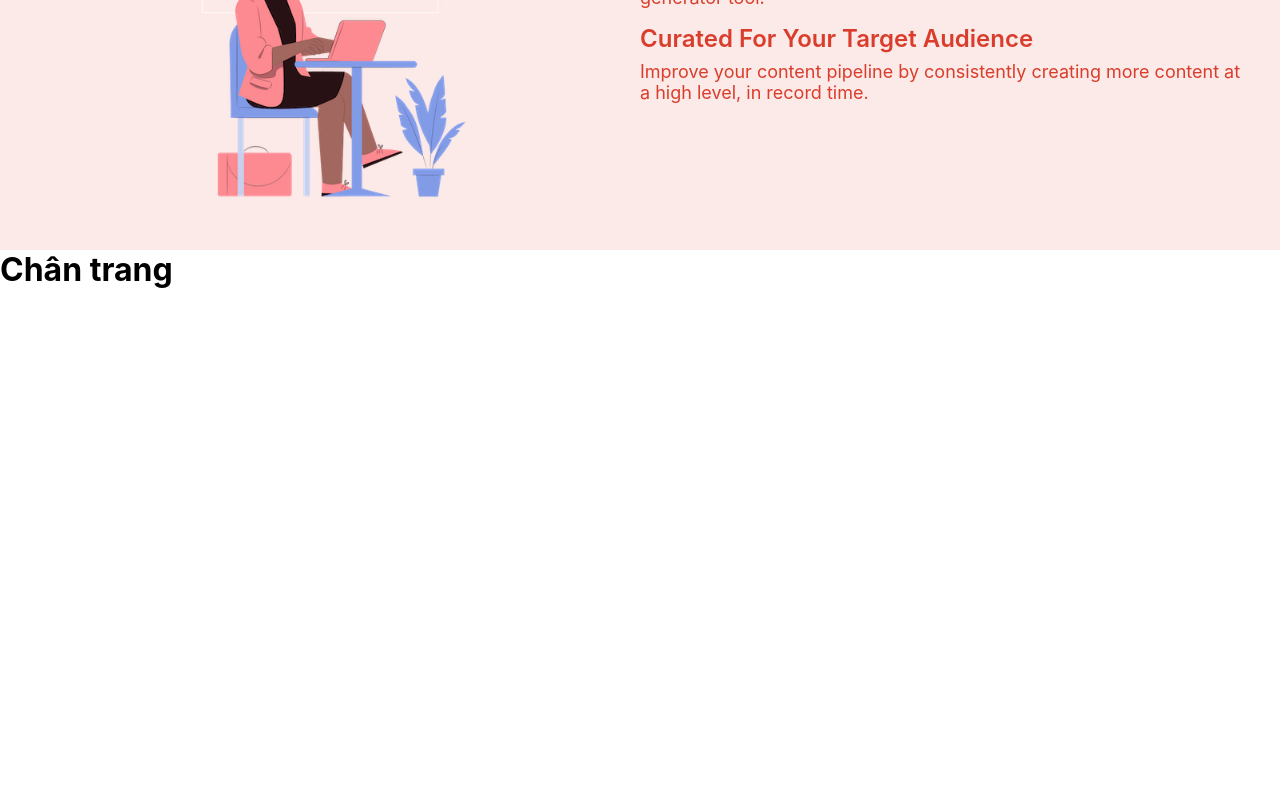
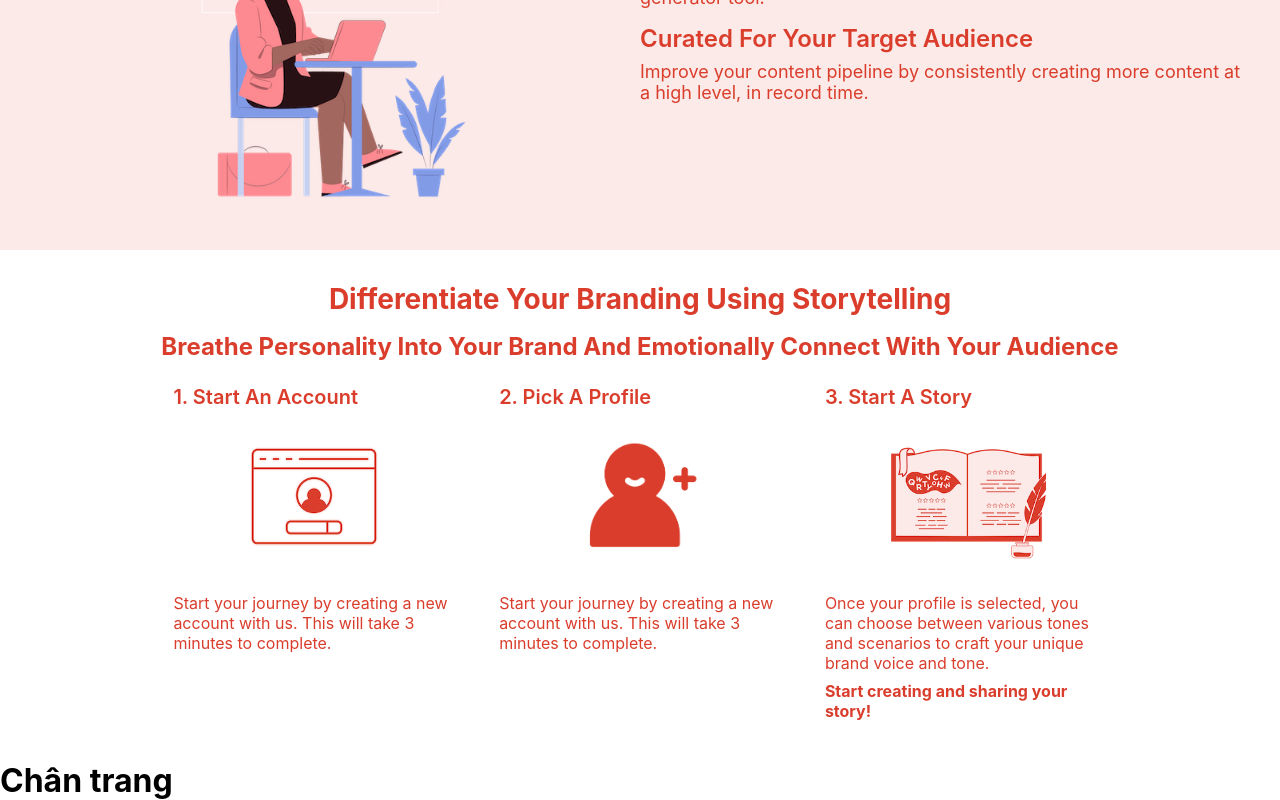
Before and after one commit to kim-duyen-frontend/story-buddy, a Next.js app: page / in a window 1280 px wide. Shown: the part 1581-2381 px from the top of the page. Before the commit the page ends 1870 px from the top, so only its background shows below. Built offline with nearby package versions, Linux system fonts and the light colour scheme.

Commit message:
add content 3

```diff
--- /dev/null
+++ b/features/guide-use/index.js
@@ -0,0 +1,48 @@
+import Image from 'next/image';
+import React from 'react';
+import styles from "../../styles/guideuse.module.scss";
+
+const GuideUse = () => {
+    const data = [
+        {
+            title: "Start An Account",
+            thumbnail: "/images/create-account.png",
+            text: "Start your journey by creating a new account with us. This will take 3 minutes to complete."
+        },
+        {
+            title: "Pick A Profile",
+            thumbnail: "/images/profile.png",
+            text: "Start your journey by creating a new account with us. This will take 3 minutes to complete."
+        },
+        {
+            title: "Start A Story",
+            thumbnail: "/images/story.png",
+            text: "Once your profile is selected, you can choose between various tones and scenarios to craft your unique brand voice and tone.",
+            note: "Start creating and sharing your story!"
+        }
+    ]
+    return (
+        <div className={styles.guideUse}>
+            <div className="container">
+                <div className={styles.title}>
+                    <h3>Differentiate Your Branding Using Storytelling</h3>
+                    <p>Breathe Personality Into Your Brand And Emotionally Connect With Your Audience</p>
+                </div>
+                <div className={styles.container}>
+                    {data.map((item, index) => (
+                        <div className={styles.col} key={index}>
+                            <h3 className={styles.title}>{index + 1}. {item.title}</h3>
+                            <div className={styles.image}>
+                                <Image src={item.thumbnail} layout="fill" objectFit="contain" />
+                            </div>
+                            <p className={styles.des}>{item.text}</p>
+                            <p className={styles.note}>{item.note}</p>
+                        </div>
+                    ))}
+                </div>
+            </div>
+        </div>
+    );
+};
+
+export default GuideUse;
--- a/pages/index.js
+++ b/pages/index.js
@@ -3,6 +3,7 @@ import Head from 'next/head';
 import MainLayout from "../components/main-layout";
 import Explore from "../features/explore";
 import Procedure from "../features/procedure";
+import GuideUse from "../features/guide-use";
 
 function Home() {
   return (
@@ -14,6 +15,7 @@ function Home() {
       </Head>
       <Explore />
       <Procedure />
+      <GuideUse />
     </>
   )
 }
--- /dev/null
+++ b/styles/guideuse.module.scss
@@ -0,0 +1,85 @@
+.guideUse {
+    padding: 2rem 0;
+
+    .title {
+        color: #DA3D2B;
+        font-weight: 700;
+        display: flex;
+        flex-direction: column;
+        align-items: center;
+
+        >h3 {
+            font-size: 28px;
+        }
+
+        >p {
+            font-size: 24px;
+            padding: 1rem 0 1.5rem 0;
+        }
+    }
+
+    .container {
+        display: flex;
+        column-gap: 20px;
+        justify-content: center;
+
+        .col {
+            width: 25%;
+            display: flex;
+            flex-direction: column;
+            align-items: flex-start;
+            color: #DA3D2C;
+            padding: 0 0.75rem;
+
+            .title {
+                font-size: 20px;
+                font-weight: 600;
+            }
+
+            .image {
+                position: relative;
+                width: 100%;
+                height: 8rem;
+                margin: 1.5rem 0;
+            }
+
+            .des {
+                text-align: left;
+                font-size: 16px;
+                font-weight: 400;
+                padding: 0.5rem 0;
+            }
+
+            .note {
+                text-align: left;
+                font-size: 16px;
+                font-weight: 700;
+                padding-bottom: 0.5rem;
+            }
+        }
+    }
+}
+
+@media (max-width: 640px) {
+    .guideUse {
+        .title {
+            >h3 {
+                text-align: center;
+            }
+
+            >p {
+                text-align: center;
+            }
+        }
+
+        .container {
+            flex-direction: column;
+            row-gap: 20px;
+            align-items: center;
+
+            .col {
+                width: 50%;
+            }
+        }
+    }
+}
--- a/styles/main.scss
+++ b/styles/main.scss
@@ -29,5 +29,4 @@ a {
 .container {
   max-width: 1223px;
   margin: auto;
-  // background-color: yellow;
 }
```
